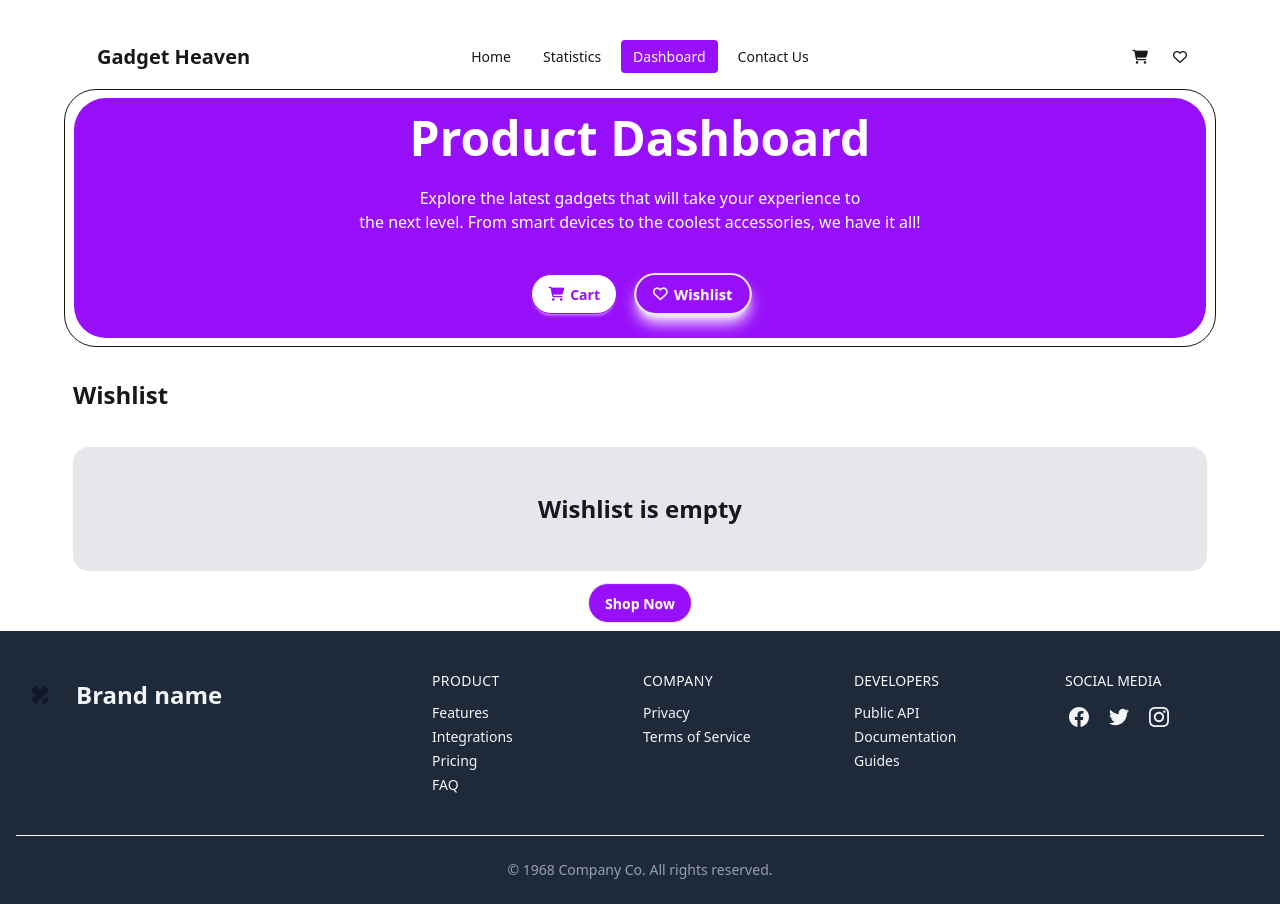
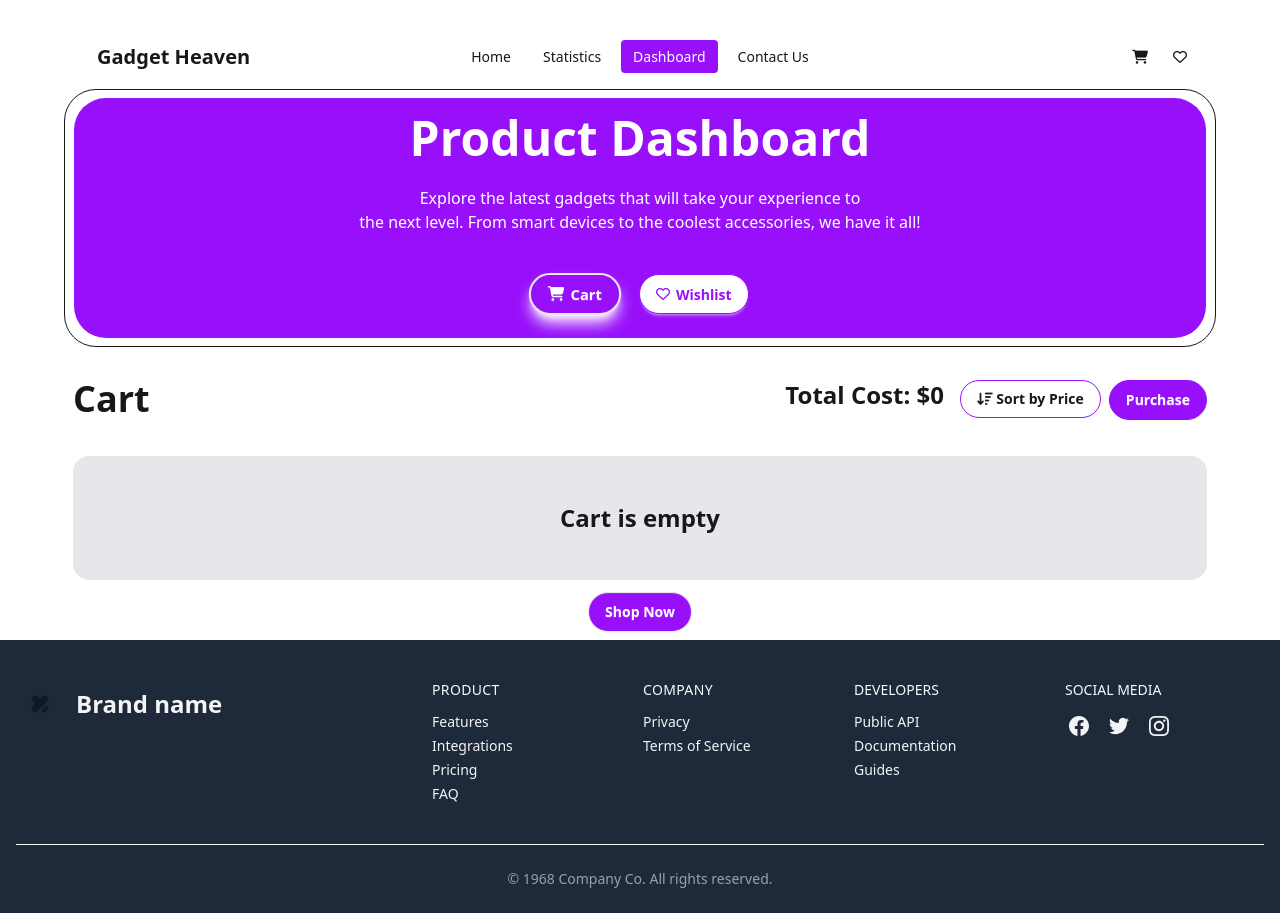
Before and after one commit to habibulalam/R-a8-Gadget-Heaven, a React (Vite) app: page /dashboard in a window 1280 px wide. Built offline with nearby package versions, Linux system fonts and the light colour scheme.

Commit message:
Sort and purchase function added

```diff
--- a/src/App.jsx
+++ b/src/App.jsx
@@ -1,5 +1,5 @@
 
-import { Outlet } from 'react-router-dom'
+import { Outlet, useNavigate } from 'react-router-dom'
 import './App.css'
 import Nav from './Components/Navbar/Nav'
 import Footer from './Components/Footer/Footer'
@@ -12,6 +12,9 @@ import { ToastContainer, toast } from 'react-toastify';
 export const ProductContext = createContext(null);
 
 function App() {
+
+  // Navigate to the home page
+  const navigateToHome = useNavigate();
 
   // cart state
   const [cartProduct, setCartProduct] = useState([]);
@@ -103,6 +106,23 @@ function App() {
 
   };
 
+  // --------------------------------------------------------------- Purchase function ----------------------------------------------------
+  const purchase = () => {
+    setCartProduct([]);
+    setWishlistProduct([]);
+    toast.success('Purchase Successful! 🎉', {
+      position: "top-center",
+      autoClose: 5000,
+      hideProgressBar: false,
+      closeOnClick: true,
+      pauseOnHover: true,
+      draggable: true,
+      progress: undefined,
+      theme: "light",
+    });
+    navigateToHome('/');
+  };
+
   const contextInfo = {
     cartProduct,
     wishlistProduct,
@@ -110,6 +130,7 @@ function App() {
     addToWishlist,
     removeFromCart,
     wishlistToAddCart,
+    purchase,
   };
 
 
--- a/src/Components/Dashboard/Dashboard.jsx
+++ b/src/Components/Dashboard/Dashboard.jsx
@@ -5,10 +5,10 @@ import { Link } from "react-router-dom";
 
 const Dashboard = () => {
 
-    const { cartProduct, wishlistProduct, addToCart, addToWishlist, removeFromCart, wishlistToAddCart } = useContext(ProductContext);
+    const { cartProduct, wishlistProduct, removeFromCart, wishlistToAddCart, purchase } = useContext(ProductContext);
 
     // is cart tab active
-    const [isCartActive, setIsCartActive] = useState(false);
+    const [isCartActive, setIsCartActive] = useState(true);
 
     // total price
     const [totalCost, setTotalCost] = useState(0);
@@ -24,6 +24,16 @@ const Dashboard = () => {
         setTotalCost(totalAmount);
 
     }, [cartProduct]);
+
+    // function for sorting the cart products by descending order of price
+    const sortCartByPrice = () => {
+        const sortedCart = [...currentCartProduct].sort((a, b) => b.price - a.price);
+        setCurrentCartProduct(sortedCart);
+    }
+
+    const handlePurchase = () => {
+
+    }
 
     return (
         <div>
@@ -71,14 +81,19 @@ const Dashboard = () => {
                     {/* Text sort and purchase button container */}
                     <div>
                         <div className="flex items-center justify-between py-6 mb-3">
-                            <h3 className="text-2xl font-bold">Cart</h3>
+                            <h3 className="text-4xl font-bold">Cart</h3>
                             <div>
                                 <div>
                                     <span className="text-2xl font-semibold mr-4">Total Cost: ${totalCost}</span>
-                                    <button className="px-4 py-2 border border-purple-600 rounded-3xl text-sm font-semibold hover:scale-105 duration-500 active:scale-90">
+                                    <button
+                                        onClick={sortCartByPrice}
+                                        className="px-4 py-2 border border-purple-600 rounded-3xl text-sm font-semibold hover:scale-105 duration-500 active:scale-90">
                                         <i className="fa-solid fa-arrow-down-wide-short"></i> Sort by Price
                                     </button>
-                                    <button className="px-4 py-2 border border-purple-600 bg-purple-600 rounded-3xl text-sm font-semibold text-white ml-2 hover:scale-105 duration-500 active:scale-90">
+                                    <button
+                                        onClick={() => document.getElementById('my_modal_1').showModal()}
+                                        disabled={currentCartProduct.length === 0 & totalCost === 0}
+                                        className={`btn px-4 py-2 border border-purple-600 bg-purple-600 rounded-3xl text-sm font-semibold text-white ml-2 hover:scale-105 duration-500 active:scale-90 disabled:cursor-not-allowed`}>
                                         Purchase
                                     </button>
                                 </div>
@@ -142,7 +157,7 @@ const Dashboard = () => {
                     {/* Text sort and purchase button container */}
                     <div>
                         <div className="flex items-center justify-between py-6 mb-3">
-                            <h3 className="text-2xl font-bold">Wishlist</h3>
+                            <h3 className="text-4xl font-bold">Wishlist</h3>
                         </div>
                     </div>
 
@@ -201,6 +216,39 @@ const Dashboard = () => {
                         <Link to={"/"} className="btn bg-purple-600 hover:border-purple-600 hover:scale-105 text-white rounded-4xl">Shop Now</Link>
                     </div>
                 </div>
+
+
+                {/* Modal for purchase confirmation */}
+                {/* Open the modal using document.getElementById('ID').showModal() method */}
+                <dialog id="my_modal_1" className="modal">
+                    <div className="modal-box text-center">
+                        {/* Success logo */}
+                        <i className="fa-solid fa-money-check-dollar text-5xl text-green-700 border-2 px-2 py-1 rounded-xl"></i>
+
+                        {/* Title */}
+                        <h2 className="font-bold text-2xl my-4">Payment Successfully Done!</h2>
+
+                        {/* Divider */}
+                        <hr />
+
+                        {/* Message */}
+                        <p className="my-2 text-xl">Thanks for Purchasing 😊</p>
+
+                        {/* Total Price */}
+                        <p className="text-xl">
+                            Total Price: <span className="text-black font-semibold">{totalCost} $</span>
+                        </p>
+
+                        {/* Close Button */}
+                        <form method="dialog">
+                            <button
+                                onClick={purchase}
+                                className="btn mt-4 w-full rounded-3xl bg-gray-200 font-semibold text-lg hover:bg-purple-600 hover:text-white">
+                                Close
+                            </button>
+                        </form>
+                    </div>
+                </dialog>
             </section>
         </div>
     );
```
